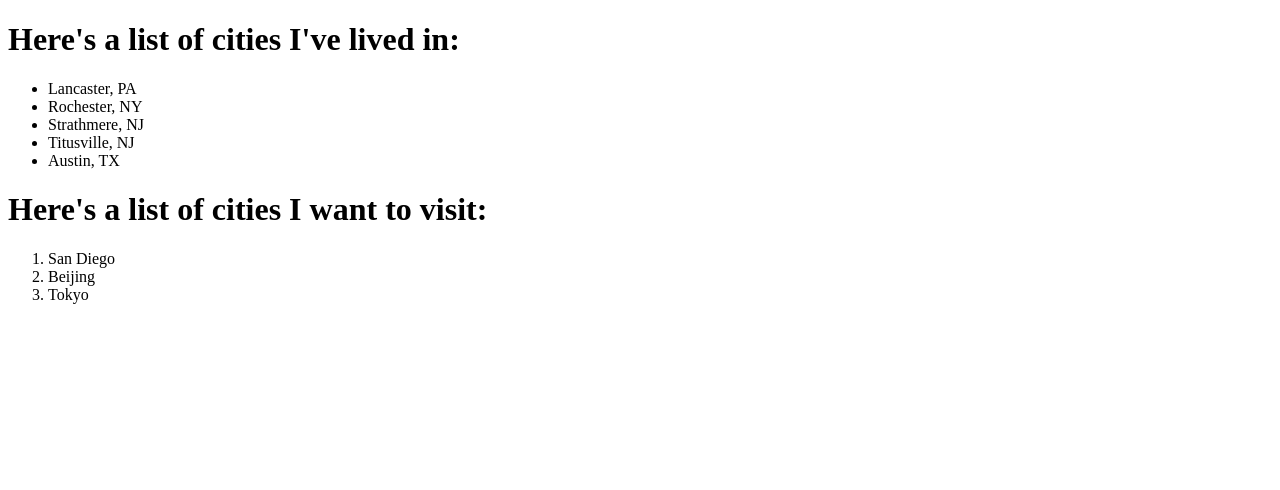
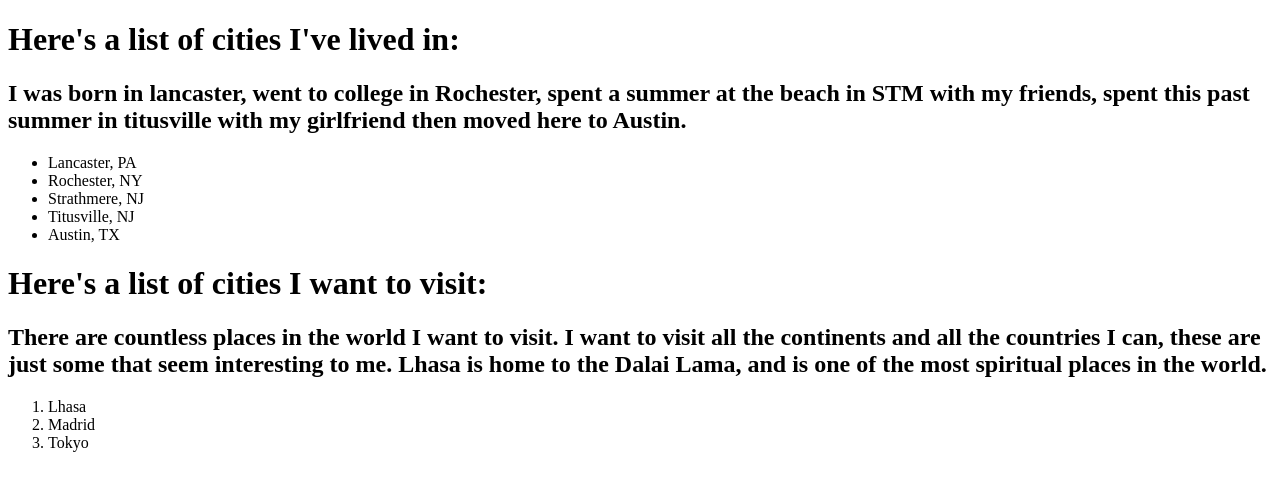
Before and after one commit to jdunc/html-exercise, a plain HTML site: page index.html in a window 1280 px wide. Drawn offline with Linux system fonts and the light colour scheme.

Commit message:
added headers

```diff
--- a/index.html
+++ b/index.html
@@ -6,6 +6,7 @@
   </head>
   <body>
     <h1>Here's a list of cities I've lived in:</h1>
+    <h2>I was born in lancaster, went to college in Rochester, spent a summer at the beach in STM with my friends, spent this past summer in titusville with my girlfriend then moved here to Austin.</h2>
     <ul>
       <li>Lancaster, PA</li>
       <li>Rochester, NY</li>
@@ -14,10 +15,11 @@
       <li>Austin, TX</li>
     </ul>
     <h1>Here's a list of cities I want to visit:</h1>
+    <h2>There are countless places in the world I want to visit. I want to visit all the continents and all the countries I can, these are just some that seem interesting to me.  Lhasa is home to the Dalai Lama, and is one of the most spiritual places in the world.</h2>
 
     <ol>
-      <li>San Diego</li>
-      <li>Beijing</li>
+      <li>Lhasa</li>
+      <li>Madrid</li>
       <li>Tokyo</li>
     </ol>
   </body>
```
